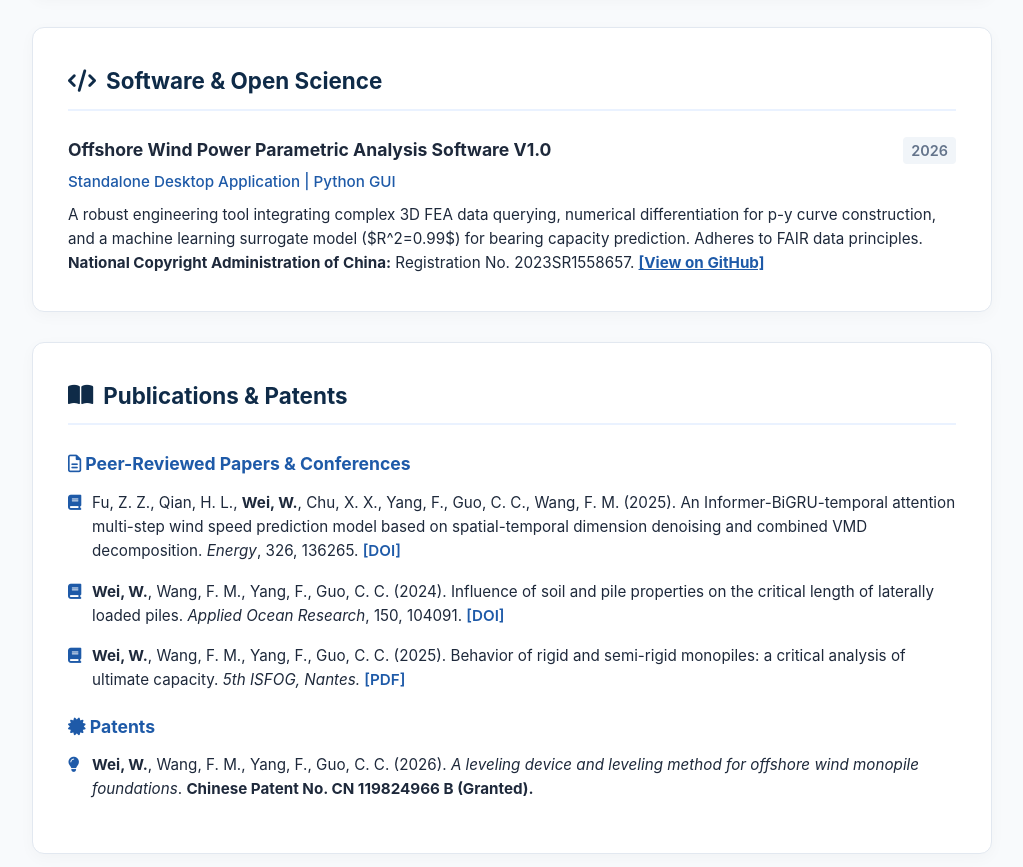
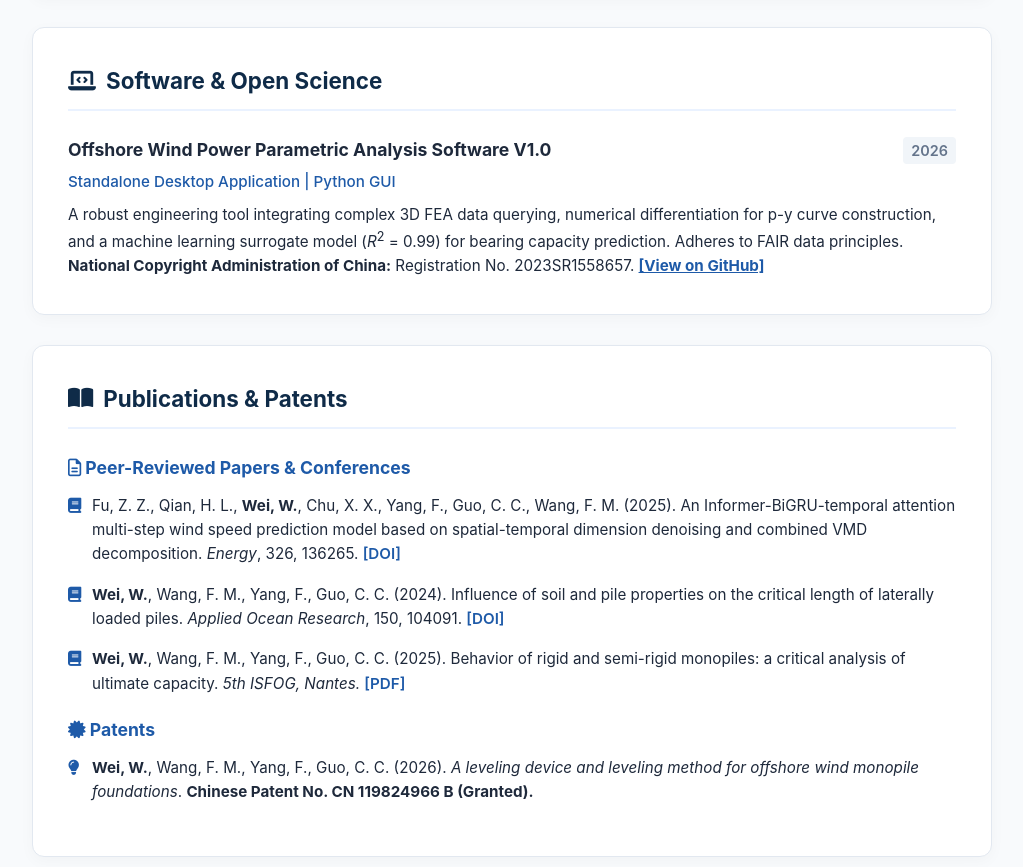
Before and after one commit to SalvatoreWei/weiwei-geotech.github.io, a plain HTML site: page index.html in a window 1280 px wide. Shown: the part 1767-2634 px from the top of the page, without its empty margins (128-1151 px from the left). Drawn offline with Linux system fonts and the light colour scheme.

Commit message:
Update index.html

```diff
--- a/index.html
+++ b/index.html
@@ -17,7 +17,6 @@
             --text-main: #1e293b;
             --text-muted: #64748b;
             --border-color: #e2e8f0;
-            --highlight-btn: #dc2626;
         }
 
         * {
@@ -365,7 +364,7 @@
         </div>
     </div>
 
-    <!-- Grants & Fellowships (更新了名字) -->
+    <!-- Grants, Fellowships & Proposals -->
     <div class="section">
         <h2 class="section-title"><i class="fa-solid fa-award"></i> Grants, Fellowships & Proposals</h2>
 
@@ -399,9 +398,9 @@
         </div>
     </div>
 
-    <!-- Software & Open Science (新加的高光板块) -->
+<!-- Software & Open Science -->
     <div class="section">
-        <h2 class="section-title"><i class="fa-solid fa-code"></i> Software & Open Science</h2>
+        <h2 class="section-title"><i class="fa-solid fa-laptop-code"></i> Software & Open Science</h2>
         <div class="item">
             <div class="item-header">
                 <span class="item-title">Offshore Wind Power Parametric Analysis Software V1.0</span>
@@ -409,7 +408,7 @@
             </div>
             <div class="item-sub">Standalone Desktop Application | Python GUI</div>
             <div class="item-desc">
-                A robust engineering tool integrating complex 3D FEA data querying, numerical differentiation for p-y curve construction, and a machine learning surrogate model ($R^2=0.99$) for bearing capacity prediction. Adheres to FAIR data principles.<br>
+                A robust engineering tool integrating complex 3D FEA data querying, numerical differentiation for p-y curve construction, and a machine learning surrogate model (<i>R</i><sup>2</sup> = 0.99) for bearing capacity prediction. Adheres to FAIR data principles.<br>
                 <strong>National Copyright Administration of China:</strong> Registration No. 2023SR1558657. <a href="https://github.com/salvatorewei" target="_blank" style="color:var(--accent-color); font-weight:bold;">[View on GitHub]</a>
             </div>
         </div>
```
